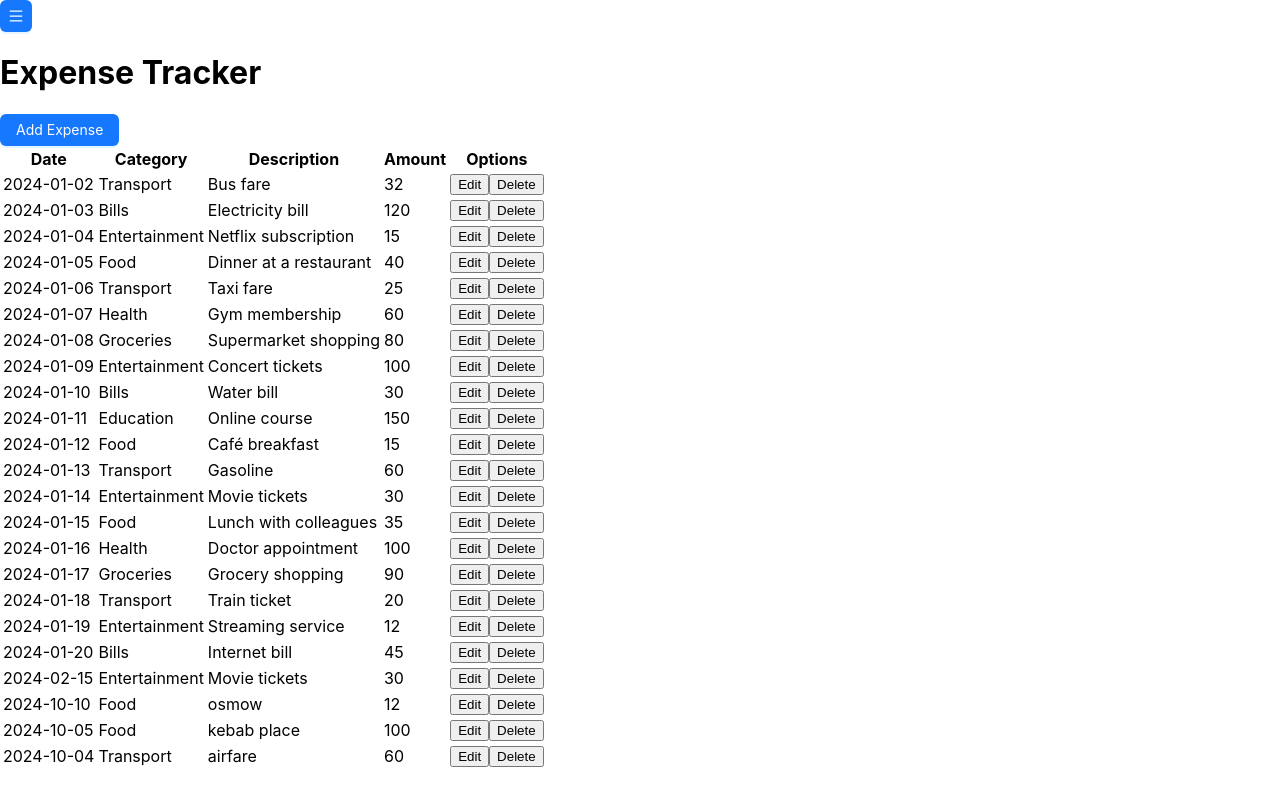
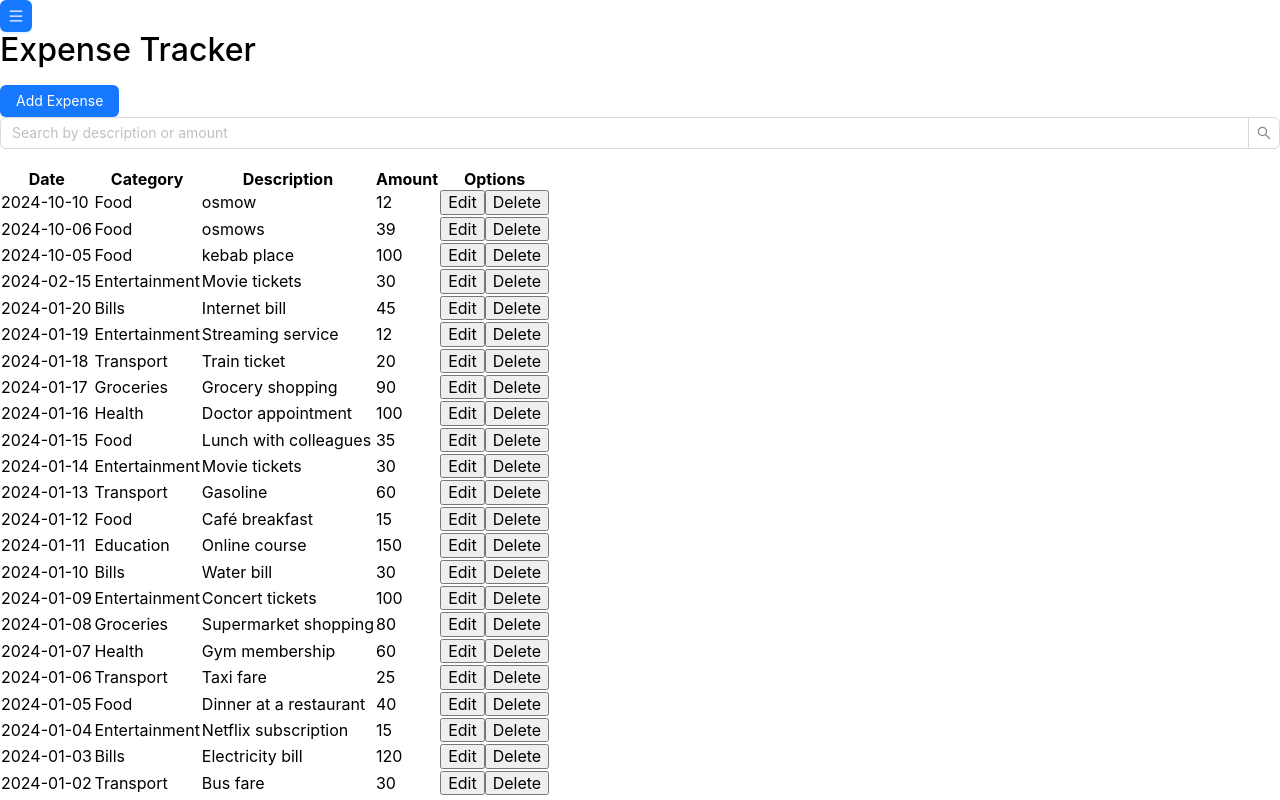
Before and after one commit to geggenpress4231/expensetracker, a React (Create React App) app: page /expense-tracker in a window 1280 px wide. Built offline with nearby package versions, Linux system fonts and the light colour scheme; data requests are answered from the project's data file.

Commit message:
adding search feature

```diff
--- a/db.json
+++ b/db.json
@@ -3,7 +3,7 @@
     {
       "id": "2",
       "description": "Bus fare",
-      "amount": 32,
+      "amount": 30,
       "date": "2024-01-02",
       "category": "Transport"
     },
@@ -155,11 +155,11 @@
       "category": "Food"
     },
     {
-      "id": "1728135034277",
-      "description": "airfare",
-      "amount": 60,
-      "date": "2024-10-04",
-      "category": "Transport"
+      "id": 1728147201001,
+      "description": "osmows",
+      "amount": 39,
+      "date": "2024-10-06",
+      "category": "Food"
     }
   ]
 }
--- a/package.json
+++ b/package.json
@@ -10,6 +10,8 @@
     "antd": "^5.21.2",
     "axios": "^1.7.7",
     "d3": "^7.9.0",
+    "lodash": "^4.17.21",
+    "moment": "^2.30.1",
     "react": "^18.3.1",
     "react-dom": "^18.3.1",
     "react-redux": "^9.1.2",
--- a/src/App.js
+++ b/src/App.js
@@ -4,7 +4,9 @@ import { Provider } from 'react-redux';
 import store from './store/store';  // Import the Redux store
 import ExpensePage from './pages/ExpensePage';
 import SummaryPage from './pages/SummaryPage';
-import ExpenseFormModal from './components/ExpenseFormModal'; // Global modal
+import ExpenseFormModal from './components/ExpenseFormModal';
+
+
 
 function App() {
   return (
--- a/src/actions/actionTypes.js
+++ b/src/actions/actionTypes.js
@@ -4,3 +4,4 @@ export const ADD_EXPENSE = 'ADD_EXPENSE';
 export const UPDATE_EXPENSE = 'UPDATE_EXPENSE';
 export const DELETE_EXPENSE = 'DELETE_EXPENSE';
 export const FETCH_EXPENSES = 'FETCH_EXPENSES';
+export const UPDATE_SEARCH_PARAMS = 'UPDATE_SEARCH_PARAMS';
--- /dev/null
+++ b/src/actions/searchActions.js
@@ -0,0 +1,7 @@
+import { UPDATE_SEARCH_PARAMS } from "./actionTypes";
+
+// Action to update search parameters in the store
+export const updateSearchParams = (params) => ({
+  type: UPDATE_SEARCH_PARAMS,
+  payload: params,
+});
--- a/src/components/ExpenseForm.jsx
+++ b/src/components/ExpenseForm.jsx
@@ -1,6 +1,7 @@
 import React, { useState, useEffect } from "react";
 import { useDispatch } from 'react-redux';  // Import useDispatch from Redux
 import { addExpense, updateExpense } from '../actions/expenseActions';  // Import Redux actions
+import { AutoComplete } from 'antd';  // Import Ant Design AutoComplete
 
 export default function ExpenseForm({ onSubmit, expense }) {
   const dispatch = useDispatch();  // Initialize dispatch from Redux
@@ -9,16 +10,31 @@ export default function ExpenseForm({ onSubmit, expense }) {
   const [date, setDate] = useState("");
   const [category, setCategory] = useState("");
   const [errors, setErrors] = useState({});
+  const [suggestions, setSuggestions] = useState([]);  // Suggestions for autocomplete
 
-  // Pre-fill form with expense data if editing
+  const LOCAL_STORAGE_KEY = 'expenseDescriptions';
+
+  // Load saved descriptions from localStorage when the component loads
+  useEffect(() => {
+    const savedDescriptions = JSON.parse(localStorage.getItem(LOCAL_STORAGE_KEY)) || [];
+    setSuggestions(savedDescriptions);
+  }, []);
+
+  // Pre-fill form with expense data if editing, or reset fields when adding a new expense
   useEffect(() => {
     if (expense) {
       setDescription(expense.description);
       setAmount(expense.amount);
       setDate(expense.date);
       setCategory(expense.category);
+    } else {
+      // If there's no existing expense (i.e., adding a new expense), reset the fields
+      setDescription("");
+      setAmount("");
+      setDate("");
+      setCategory("");
     }
-  }, [expense]);
+  }, [expense]);  // This effect runs when 'expense' changes
 
   const validateForm = () => {
     const newErrors = {};
@@ -41,17 +57,21 @@ export default function ExpenseForm({ onSubmit, expense }) {
         category
       };
 
+      const savedDescriptions = JSON.parse(localStorage.getItem(LOCAL_STORAGE_KEY)) || [];
+      if (!savedDescriptions.includes(description)) {
+        savedDescriptions.push(description);
+        localStorage.setItem(LOCAL_STORAGE_KEY, JSON.stringify(savedDescriptions));  // Save updated descriptions to localStorage
+      }
+
       if (expense) {
-        // If editing an expense, dispatch the update action
         dispatch(updateExpense(newExpense));
       } else {
-        // Otherwise, dispatch the add action
         dispatch(addExpense(newExpense));
       }
 
       onSubmit();  // Close modal after adding/updating
 
-      // Clear form fields
+      // Clear form fields after submit
       setDescription("");
       setAmount("");
       setDate("");
@@ -63,11 +83,19 @@ export default function ExpenseForm({ onSubmit, expense }) {
     <form onSubmit={handleSubmit} className="expense-form">
       <div>
         <label>Description:</label>
-        <input
-          type="text"
+        {/* AutoComplete with suggestions when input is empty */}
+        <AutoComplete
+          options={suggestions.map((desc) => ({ value: desc }))}  // Format suggestions for AutoComplete
+          style={{ width: '100%' }}
           value={description}
-          onChange={(e) => setDescription(e.target.value)}
+          onChange={setDescription}
           placeholder="Enter description"
+          allowClear
+          filterOption={(inputValue, option) =>
+            inputValue
+              ? option.value.toLowerCase().startsWith(inputValue.toLowerCase())  // Show filtered suggestions based on input
+              : true  // Show all suggestions if input is empty
+          }
         />
         {errors.description && <p style={{ color: "red" }}>{errors.description}</p>}
       </div>
--- a/src/components/ExpenseList.jsx
+++ b/src/components/ExpenseList.jsx
@@ -1,26 +1,54 @@
+// components/ExpenseList.jsx
 import React, { useEffect } from "react";
 import { useSelector, useDispatch } from "react-redux";
-import { deleteExpense, fetchExpenses } from "../actions/expenseActions";  // Import fetchExpenses action
+import { deleteExpense, fetchExpenses } from "../actions/expenseActions";
 
 export default function ExpenseList({ onEditExpense }) {
   const dispatch = useDispatch();
 
-  // Access expenses state from Redux
+  // Get expenses from Redux store
   const expenses = useSelector((state) => state.expenses.expenses);
 
-  // Fetch expenses from JSON server when component loads
+  // Get search parameters from Redux store
+  const searchParams = useSelector((state) => state.search);
+
+  // Fetch expenses when the component loads
   useEffect(() => {
-    dispatch(fetchExpenses());  // Dispatch fetchExpenses to load data from the server
+    dispatch(fetchExpenses());
   }, [dispatch]);
 
   // Handle delete action
   const handleDelete = (id) => {
-    dispatch(deleteExpense(id));  // Dispatch the deleteExpense action
+    dispatch(deleteExpense(id));
   };
+
+  // Filter expenses based on searchParams
+  const filteredExpenses = expenses.filter((expense) => {
+    const matchesDescription = searchParams.description
+      ? expense.description.toLowerCase().includes(searchParams.description.toLowerCase())
+      : true;
+
+    const matchesCategory = searchParams.category
+      ? expense.category.toLowerCase().includes(searchParams.category.toLowerCase())
+      : true;
+
+    const matchesAmount = searchParams.amount
+      ? expense.amount === parseFloat(searchParams.amount)
+      : true;
+
+    const matchesDate = searchParams.date
+      ? expense.date === searchParams.date
+      : true;
+
+    return matchesDescription && matchesCategory && matchesAmount && matchesDate;
+  });
+
+  // Sort expenses by date (most recent first)
+  const sortedExpenses = [...filteredExpenses].sort((a, b) => new Date(b.date) - new Date(a.date));
 
   return (
     <div>
-      {expenses.length === 0 ? (
+      {sortedExpenses.length === 0 ? (
         <p>No expenses recorded.</p>
       ) : (
         <table>
@@ -34,7 +62,7 @@ export default function ExpenseList({ onEditExpense }) {
             </tr>
           </thead>
           <tbody>
-            {expenses.map((expense) => (
+            {sortedExpenses.map((expense) => (
               <tr key={expense.id}>
                 <td>{expense.date}</td>
                 <td>{expense.category}</td>
@@ -42,7 +70,7 @@ export default function ExpenseList({ onEditExpense }) {
                 <td>{expense.amount}</td>
                 <td>
                   <button onClick={() => onEditExpense(expense)}>Edit</button>
-                  <button onClick={() => handleDelete(expense.id)}>Delete</button> {/* Handle delete */}
+                  <button onClick={() => handleDelete(expense.id)}>Delete</button>
                 </td>
               </tr>
             ))}
--- /dev/null
+++ b/src/components/ExpenseSearch.jsx
@@ -0,0 +1,67 @@
+import React, { useState, useCallback } from 'react';
+import { Input } from 'antd';
+import { useDispatch } from 'react-redux';
+import { updateSearchParams } from '../actions/searchActions';
+import debounce from 'lodash.debounce';
+
+const { Search } = Input;
+
+export default function ExpenseSearch() {
+  const dispatch = useDispatch();
+  const [query, setQuery] = useState('');
+
+  // Debounced search handler
+  const debouncedSearch = useCallback(
+    debounce((searchText) => {
+      const searchParams = parseQuery(searchText);
+      dispatch(updateSearchParams(searchParams)); // Dispatch search parameters to Redux store
+    }, 500), // 500ms debounce delay
+    [dispatch]
+  );
+
+  // Handle input change with debounced search
+  const handleSearchChange = (e) => {
+    const searchText = e.target.value;
+    setQuery(searchText);
+    debouncedSearch(searchText); // Trigger the debounced search
+  };
+
+  // Function to parse the input and separate description and amount
+  const parseQuery = (input) => {
+    const searchParams = {
+      description: '',
+      amount: '',
+    };
+
+    const terms = input.split(' ');
+
+    terms.forEach(term => {
+      // Check if the term is numeric (for amount)
+      if (!isNaN(term)) {
+        searchParams.amount = parseFloat(term);
+      }
+      // Treat remaining terms as description
+      else {
+        if (searchParams.description) {
+          searchParams.description += ` ${term}`; // Concatenate description terms
+        } else {
+          searchParams.description = term;
+        }
+      }
+    });
+
+    return searchParams;
+  };
+
+  return (
+    <div style={{ marginBottom: '20px' }}>
+      {/* Single search bar */}
+      <Search
+        placeholder="Search by description or amount"
+        value={query}
+        onChange={handleSearchChange} // Call debounced search on input change
+        allowClear
+      />
+    </div>
+  );
+}
--- a/src/index.js
+++ b/src/index.js
@@ -3,6 +3,7 @@ import ReactDOM from 'react-dom/client';
 import './index.css';
 import App from './App';
 import reportWebVitals from './reportWebVitals';
+import 'antd/dist/reset.css';
 
 const root = ReactDOM.createRoot(document.getElementById('root'));
 root.render(
--- a/src/pages/ExpensePage.jsx
+++ b/src/pages/ExpensePage.jsx
@@ -1,26 +1,30 @@
-import React from "react";
+import React, { useState } from "react";
 import { Button, Modal } from 'antd';
 import { useDispatch, useSelector } from 'react-redux';
 import ExpenseList from "../components/ExpenseList";
 import ExpenseForm from "../components/ExpenseForm";
 import HamburgerMenu from "../components/HamburgerMenu";
+import ExpenseSearch from "../components/ExpenseSearch"; // Renamed the Search component
 import { showModal, hideModal } from "../actions/modalActions";
 
 export default function ExpensePage() {
   const dispatch = useDispatch();
+  const [searchParams, setSearchParams] = useState({}); // State for search parameters
 
-  // Access modal visibility and editing expense state from Redux
   const isModalVisible = useSelector((state) => state.modal.isModalVisible);
   const editingExpense = useSelector((state) => state.modal.editingExpense);
-
 
   const showModalHandler = (expense = null) => {
     dispatch(showModal(expense));
   };
 
-  // Handle modal cancellation
   const handleCancel = () => {
     dispatch(hideModal());
+  };
+
+  // Handle search (passed to the ExpenseSearch component)
+  const handleSearch = (params) => {
+    setSearchParams(params); // Set the search parameters
   };
 
   return (
@@ -28,15 +32,15 @@ export default function ExpensePage() {
       <HamburgerMenu />
       <h1>Expense Tracker</h1>
 
-      {/* Button to Add New Expense */}
       <Button type="primary" onClick={() => showModalHandler()}>
         Add Expense
       </Button>
 
-      {/* List of Expenses */}
-      <ExpenseList onEditExpense={showModalHandler} />
+      {/* Search Component */}
+      <ExpenseSearch onSearch={handleSearch} />  {/* Renamed the Search component */}
 
-      {/* Modal for Add/Edit Expense Form */}
+      <ExpenseList onEditExpense={showModalHandler} searchParams={searchParams} />
+
       <Modal
         title={editingExpense ? "Edit Expense" : "Add New Expense"}
         visible={isModalVisible}
--- a/src/reducers/rootReducer.js
+++ b/src/reducers/rootReducer.js
@@ -1,10 +1,12 @@
 import { combineReducers } from 'redux';
 import { modalReducer } from './modalReducer';
 import { expenseReducer } from './expenseReducer';
+import { searchReducer } from './searchReducer';
 
 const rootReducer = combineReducers({
   expenses: expenseReducer,
   modal: modalReducer,
+  search: searchReducer,
 });
 
 export default rootReducer;
--- /dev/null
+++ b/src/reducers/searchReducer.js
@@ -0,0 +1,21 @@
+// reducers/searchReducer.js
+import { UPDATE_SEARCH_PARAMS } from '../actions/actionTypes';
+
+const initialState = {
+  description: '',
+  category: '',
+  amount: '',
+  date: null,
+};
+
+export const searchReducer = (state = initialState, action) => {
+  switch (action.type) {
+    case UPDATE_SEARCH_PARAMS:
+      return {
+        ...state,
+        ...action.payload, // Update the state with new search parameters
+      };
+    default:
+      return state;
+  }
+};
```
Also changed, not shown: 1 other file (tests, documents, lock files or other folders).
